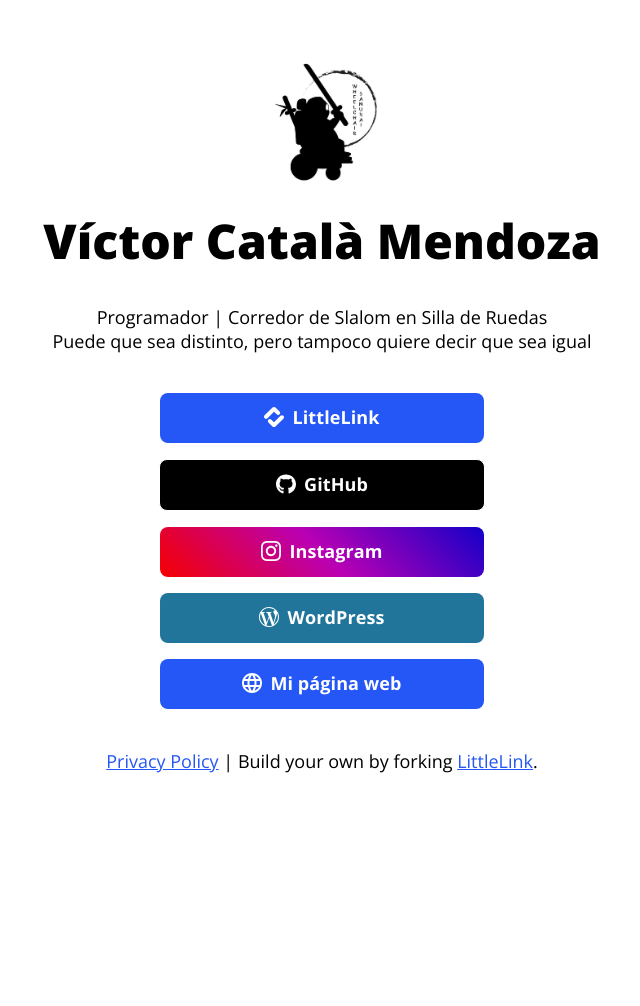
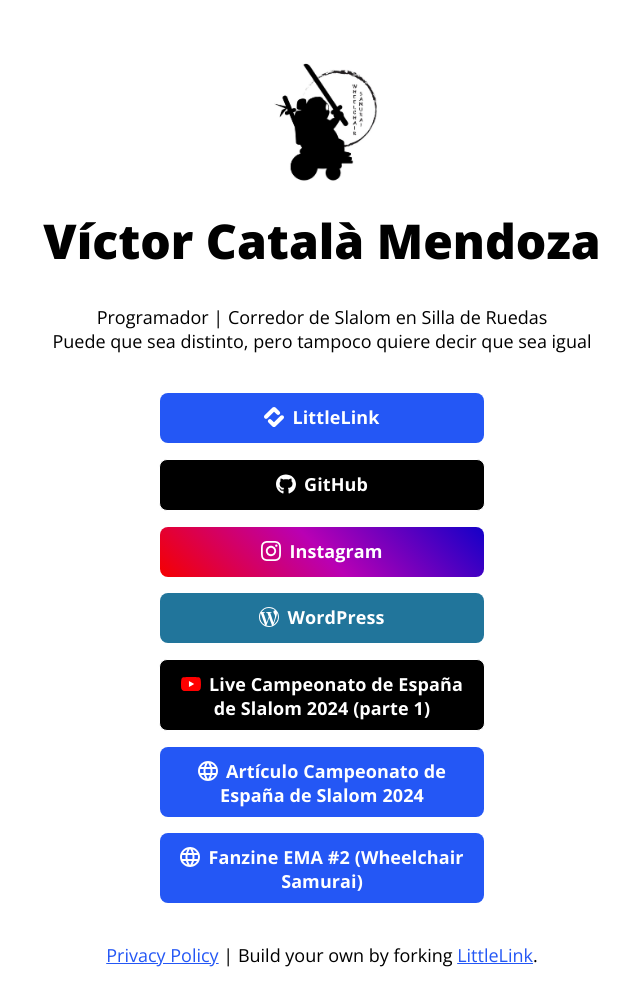
Before and after one commit to victorcm759/littlelink, a plain HTML site: page index.html in a window 1280 px wide. Shown: the whole page, without its empty margins (318-958 px from the left). Before the commit the page ends 813 px from the top, so only its background shows below. Drawn offline with Linux system fonts and the light colour scheme.

Commit message:
Enlaces actualizados

```diff
--- a/index.html
+++ b/index.html
@@ -400,6 +400,7 @@
 
         <!-- YouTube -->
         <!-- <a class="button button-yt" href="#" target="_blank" rel="noopener" role="button"><img class="icon" aria-hidden="true" src="images/icons/youtube.svg" alt="YouTube Logo">YouTube</a><br>         -->
+        <a class="button button-yt" href="https://www.youtube.com/live/ljZEQyR9F_o?si=GVWnWR4OOpbez8rE" target="_blank" rel="noopener" role="button"><img class="icon" aria-hidden="true" src="images/icons/youtube.svg" alt="YouTube Logo">Live Campeonato de España de Slalom 2024 (parte 1)</a><br>
 
         <!-- YouTube Music -->
         <!-- <a class="button button-yt" href="#" target="_blank" rel="noopener" role="button"><img class="icon" aria-hidden="true" src="images/icons/youtube-music.svg" alt="YouTube Music Logo">Listen on YouTube Music</a><br> -->
@@ -453,7 +454,9 @@
         <!-- <a class="button button-default" href="#" target="_blank" rel="noopener" role="button"><img class="icon" aria-hidden="true" src="images/icons/generic-sms.svg" alt="SMS Icon">Send us a message</a><br> -->
 
         <!-- Generic Website -->
-        <a class="button button-default" href="#" target="_blank" rel="noopener" role="button"><img class="icon" aria-hidden="true" src="images/icons/generic-website.svg" alt="Website Icon">Mi página web</a><br>
+        <!-- <a class="button button-default" href="#" target="_blank" rel="noopener" role="button"><img class="icon" aria-hidden="true" src="images/icons/generic-website.svg" alt="Website Icon">Mi página web</a><br> -->
+        <a class="button button-default" href="https://www.salamanca24horas.com/deportes/en-marcha-campeonato-espana-slalom-en-silla-ruedas-en-santa-marta_15115664_102.html" target="_blank" rel="noopener" role="button"><img class="icon" aria-hidden="true" src="images/icons/generic-website.svg" alt="Website Icon">Artículo Campeonato de España de Slalom 2024</a><br>
+        <a class="button button-default" href="https://heyzine.com/flip-book/e17cd179f7.html?fbclid=IwAR2vprhgW83e20B2AfZQcdzKjE-SHFfhGf8XBYLF9uCHvoWn0mQy5gUlHJQ" target="_blank" rel="noopener" role="button"><img class="icon" aria-hidden="true" src="images/icons/generic-website.svg" alt="Website Icon">Fanzine EMA #2 (Wheelchair Samurai)</a><br>
         <br>
         <!--
             Footer:
```
